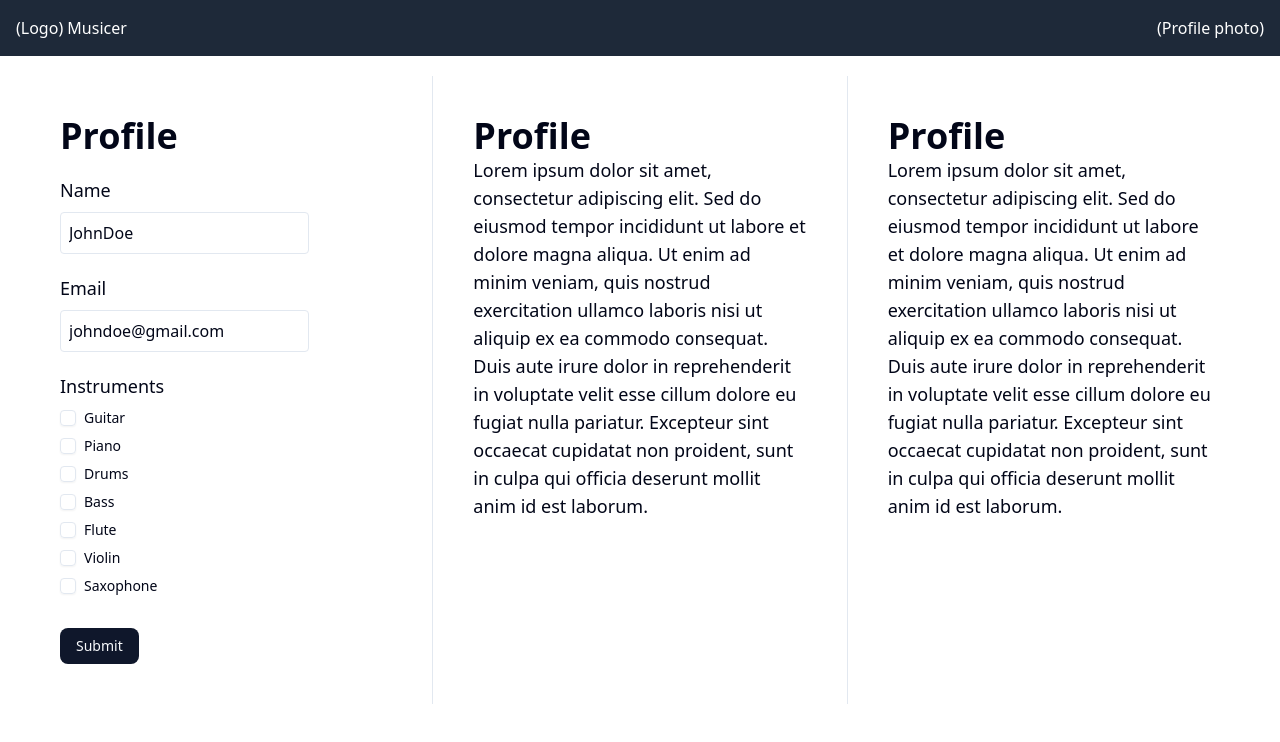
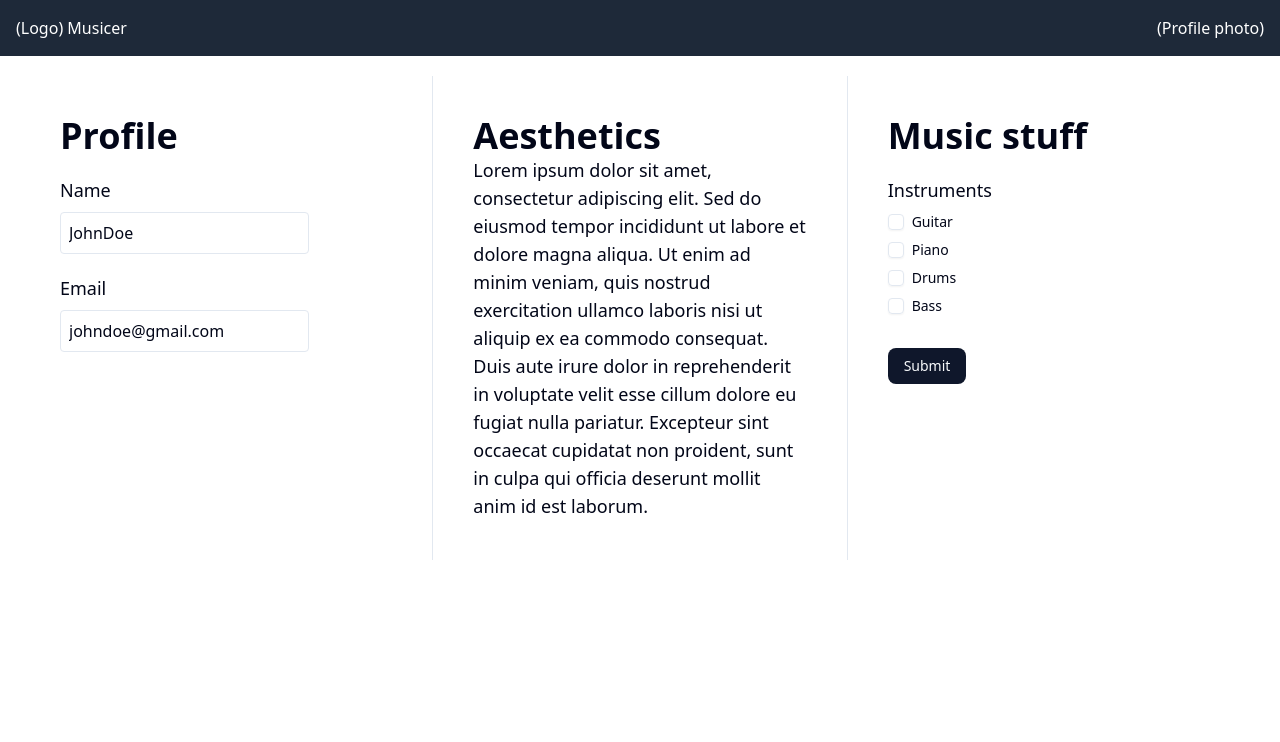
Before and after one commit to DhairyaPal6099/musicer, a Next.js app in the folder frontend/: page /profile in a window 1280 px wide. Shown: the top 742 px of the page. Built offline with nearby package versions, Linux system fonts and the light colour scheme.

Commit message:
Removed some instruments from the instrument for better support for guitar, drums, piano, and bass

```diff
--- a/frontend/src/app/profile/page.tsx
+++ b/frontend/src/app/profile/page.tsx
@@ -33,18 +33,6 @@
   {
     id: "bass",
     label: "Bass",
-  },
-  {
-    id: "flute",
-    label: "Flute",
-  },
-  {
-    id: "violin",
-    label: "Violin",
-  },
-  {
-    id: "saxophone",
-    label: "Saxophone",
   },
 ]
 
@@ -83,6 +71,17 @@
                     <input type="text" className="border p-2 rounded" defaultValue="JohnDoe" />
                     <p className="text-lg mt-5 mb-2">Email</p>
                     <input type="email" className="border p-2 rounded" defaultValue="johndoe@gmail.com" />
+
+                </div>
+              </div>
+              <div className="w-1/3 p-10">
+                <h1 className="text-4xl font-bold">Aesthetics</h1>
+                <p className="text-lg">
+                  Lorem ipsum dolor sit amet, consectetur adipiscing elit. Sed do eiusmod tempor incididunt ut labore et dolore magna aliqua. Ut enim ad minim veniam, quis nostrud exercitation ullamco laboris nisi ut aliquip ex ea commodo consequat. Duis aute irure dolor in reprehenderit in voluptate velit esse cillum dolore eu fugiat nulla pariatur. Excepteur sint occaecat cupidatat non proident, sunt in culpa qui officia deserunt mollit anim id est laborum.
+                </p>
+              </div>
+              <div className="w-1/3 p-10 border-l">
+                <h1 className="text-4xl font-bold">Music stuff</h1>
                 <p className="text-lg mt-5 mb-2">Instruments</p>
                 <Form {...form}>
                   <form onSubmit={form.handleSubmit(onSubmit)} className="space-y-8">
@@ -132,19 +131,6 @@
                   </form>
                 </Form>
               </div>
-              </div>
-              <div className="w-1/3 p-10">
-                <h1 className="text-4xl font-bold">Profile</h1>
-                <p className="text-lg">
-                  Lorem ipsum dolor sit amet, consectetur adipiscing elit. Sed do eiusmod tempor incididunt ut labore et dolore magna aliqua. Ut enim ad minim veniam, quis nostrud exercitation ullamco laboris nisi ut aliquip ex ea commodo consequat. Duis aute irure dolor in reprehenderit in voluptate velit esse cillum dolore eu fugiat nulla pariatur. Excepteur sint occaecat cupidatat non proident, sunt in culpa qui officia deserunt mollit anim id est laborum.
-                </p>
-              </div>
-              <div className="w-1/3 p-10 border-l">
-                <h1 className="text-4xl font-bold">Profile</h1>
-                <p className="text-lg">
-                  Lorem ipsum dolor sit amet, consectetur adipiscing elit. Sed do eiusmod tempor incididunt ut labore et dolore magna aliqua. Ut enim ad minim veniam, quis nostrud exercitation ullamco laboris nisi ut aliquip ex ea commodo consequat. Duis aute irure dolor in reprehenderit in voluptate velit esse cillum dolore eu fugiat nulla pariatur. Excepteur sint occaecat cupidatat non proident, sunt in culpa qui officia deserunt mollit anim id est laborum.
-                </p>
-              </div>
             </main>
         </>
     );
```
Lines whose indentation alone changed are shown as unchanged.
